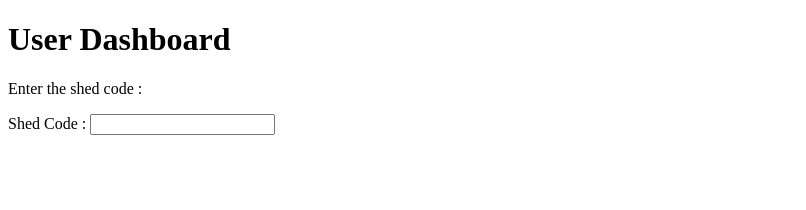
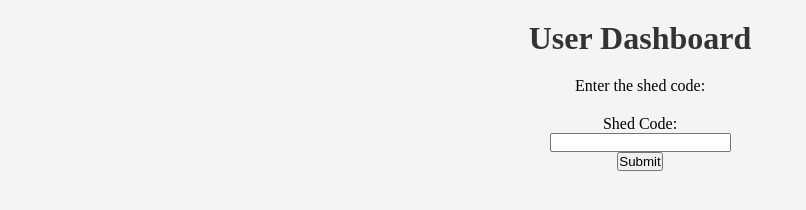
Before and after one commit to k-bhatia2/Dashboard, a website: page pages/index.html in a window 1280 px wide. Shown: the whole page, without its empty margins (0-806 px from the left). Drawn offline with Linux system fonts and the light colour scheme.

Commit message:
chore: Add form submission handling and database query functionality

```diff
--- a/pages/index.html
+++ b/pages/index.html
@@ -4,23 +4,22 @@
 <head>
     <meta charset="UTF-8">
     <meta name="viewport" content="width=device-width, initial-scale=1.0">
-    <title>Dasboard</title>
+    <title>Dashboard</title>
+    <link rel="stylesheet" href="./style.css">
 </head>
 
 <body>
     <div>
-        <h1>User Dashboard</h1>
-        <div>
-            <p>Enter the shed code : </p>
-            <form action="">
-                <label for="shedCode">Shed Code :</label>
-                <input type="text">
+        <h1 class="main-heading">User Dashboard</h1>
+        <div class="main-div">
+            <p>Enter the shed code:</p>
+            <form class="form" action="/query" method="post">
+                <label for="shedCode">Shed Code:</label>
+                <input type="text" name="shedCode" id="shedCode" required>
+                <button type="submit">Submit</button>
             </form>
         </div>
-
     </div>
-
-
 </body>
 
 </html>
--- a/pages/style.css
+++ b/pages/style.css
@@ -0,0 +1,32 @@
+* {
+    margin: 0;
+    padding: 0;
+}
+
+body {
+    background-color: #f4f4f4;
+
+}
+
+.main-heading {
+    text-align: center;
+    margin-top: 20px;
+    font-size: 2rem;
+    color: #333;
+}
+
+.main-div {
+    display: flex;
+    flex-direction: column;
+    justify-content: center;
+    align-items: center;
+    margin-top: 20px;
+}
+
+.form {
+    margin-top: 20px;
+    display: flex;
+    flex-direction: column;
+    justify-content: center;
+    align-items: center;
+}
```
Also changed, not shown: index.js (+65 -4 lines).
